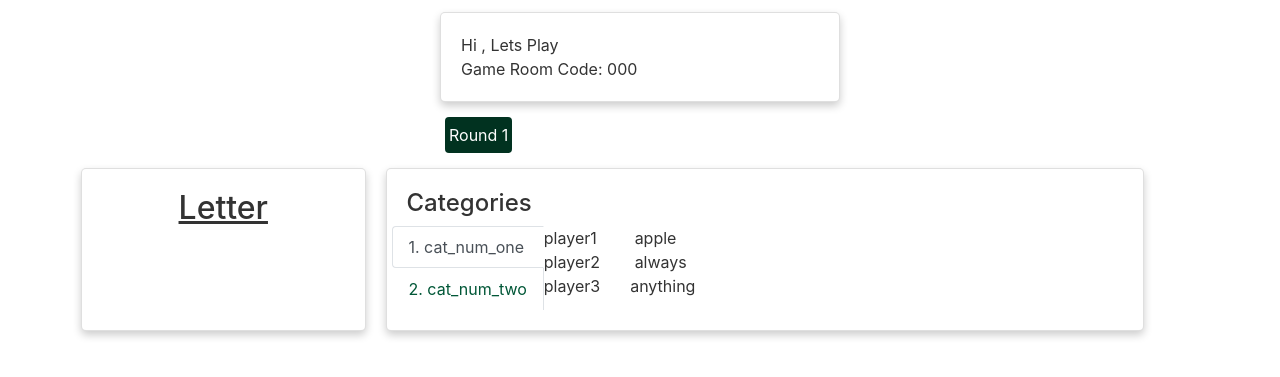
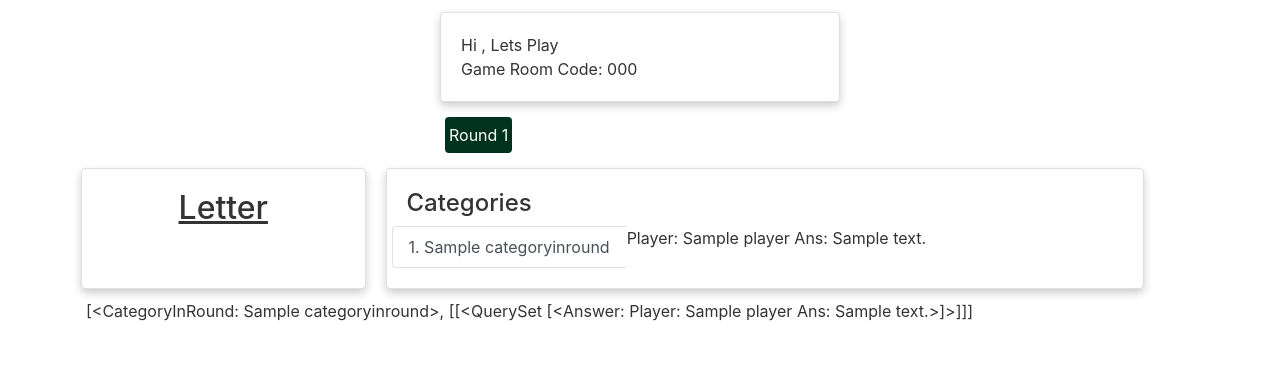
Before and after one commit to xuekhang/three, a Django app: a page that uses game/templates/game/review.html in a window 1280 px wide. Shown: the part 61-438 px from the top of the page. Run offline with Django 3.2, Linux system fonts and the light colour scheme; tables that the repository leaves empty hold one stand-in row (values such as "Sample post").

Commit message:
no message

```diff
--- a/game/models.py
+++ b/game/models.py
@@ -71,7 +71,7 @@ class CategoryInRound(models.Model):
     number = models.IntegerField()
 
     def __str__(self):
-        return str(self.round) + ' Cat: ' + self.name
+        return self.name
 
 
 class Question(models.Model):
@@ -83,7 +83,7 @@ class Question(models.Model):
 
     def __str__(self):
         # + ' Answer: ' + self.answer
-        return str(self.round) + ' Player: ' + str(self.player)
+        return ' Player: ' + str(self.player)
 
 
 class Answer(models.Model):
--- a/game/templates/game/review.html
+++ b/game/templates/game/review.html
@@ -47,15 +47,17 @@
         </div>
         <div class="col-sm-8 card">
             <h4>Categories</h4>
+
             <div class="row">
                 <div class="col-s-4">
                     <div class="nav flex-column" id="v-pills-tab" role="tablist" aria-orientation="vertical">
-                        {% for cat in test %}
+                        {% for answer in answers %}
 
                         <a class="nav-link {% if forloop.counter == 1%} active{% endif %}"
-                            id="v-pills-{{ forloop.counter }}-tab" data-toggle="pill" href="#v-pills-{{ forloop.counter }}"
-                            role="tab" aria-controls="v-pills-{{ forloop.counter }}" aria-selected="false">{{ forloop.counter}}.
-                            {{ cat.0 }}</a>
+                            id="v-pills-{{ forloop.counter }}-tab" data-toggle="pill"
+                            href="#v-pills-{{ forloop.counter }}" role="tab"
+                            aria-controls="v-pills-{{ forloop.counter }}" aria-selected="false">{{ forloop.counter}}.
+                            {{ answer.0.name }}</a>
                         {% endfor %}
 
                     </div>
@@ -63,17 +65,18 @@
                 <div class="col-s-8">
 
                     <div class="tab-content" id="v-pills-tabContent">
-                        {% for cat in test %}
+                        {% for answer in answers %}
 
                         <div class="tab-pane fade {% if forloop.counter == 1%} show active{% endif %}"
                             id="v-pills-{{ forloop.counter }}" role="tabpanel"
                             aria-labelledby="v-pills-{{ forloop.counter }}-tab">
-                            {% for x in cat.1%}
+                            {% for x in answer.1%}
+                            {% for y in x%}
                             <div class="row">
+                                <div class="col">{{y.0}}</div>
+                            </div>
 
-                                <div class="col">{{ x.0 }}</div>
-                                <div class="col">{{ x.1 }}</div>
-                            </div>
+                            {% endfor%}
 
                             {% endfor %}
                         </div>
@@ -83,6 +86,14 @@
             </div>
         </div>
     </div>
+
+    {%for a in answers %}
+    <div>{{a}}</div>
+    {% endfor %}
+
+
+
+
 </div>
 
 
--- a/game/views.py
+++ b/game/views.py
@@ -203,7 +203,7 @@ def review(request, game_code='', player_name='', round_num=''):
         player_answers = []
         for q in questions:
             answer = Answer.objects.filter(question=q)
-            player_answers.append([q.player,answer])
+            player_answers.append([answer])
         answers.append([cat,player_answers])
 
 
```
